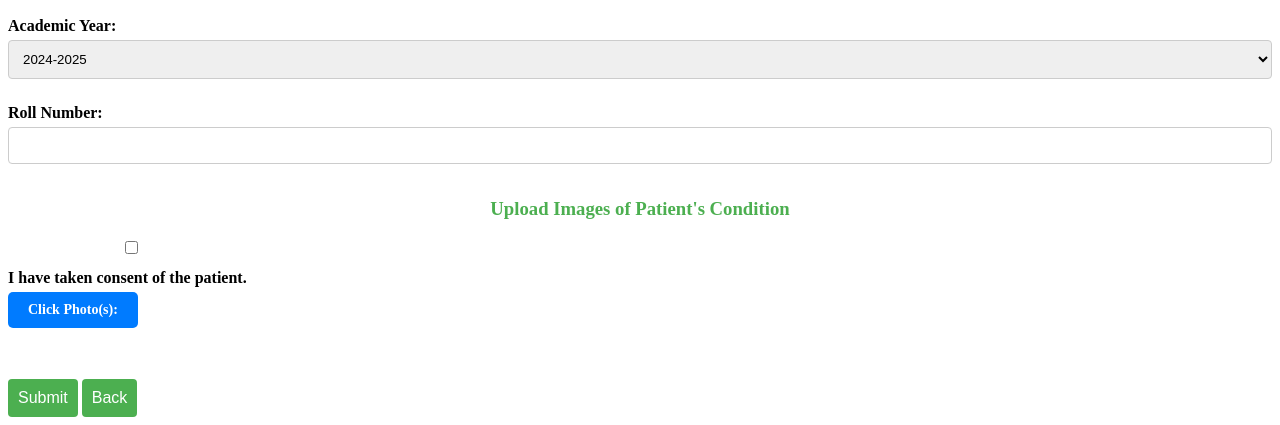
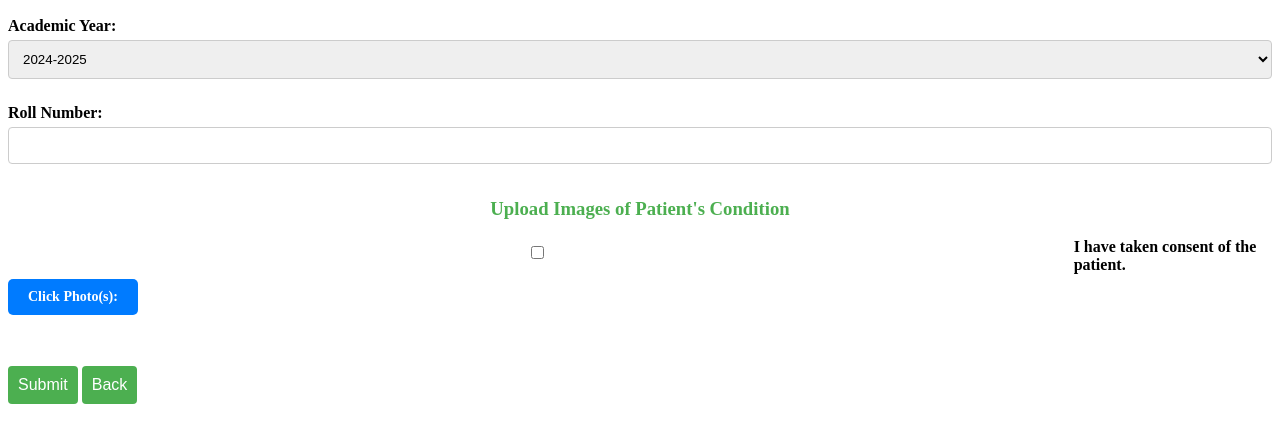
Before and after one commit to devanshu-777/PatientRecords, a Django app: page /submit-patient-details/ in a window 1280 px wide. Shown: the part 902-1327 px from the top of the page. After the commit the page ends 1306 px from the top, so only its background shows below. Run offline with Django 4.2, Linux system fonts and the light colour scheme; the visitor is signed in with stand-in values (Sample User, id 1).

Commit message:
Centered checkbox

```diff
--- a/users/templates/base_entrance.html
+++ b/users/templates/base_entrance.html
@@ -11,15 +11,9 @@
 
 <style>
     .checkbox-container {
-        display: inline-block;
-    }
-
-    .checkbox-container #agree-checkbox {
-        vertical-align: middle;
-    }
-
-    .checkbox-container label {
-        vertical-align: middle;
+        display: flex;
+        align-items: center;
+        gap: 8px;
     }
 
     #patient_image_input {
```
